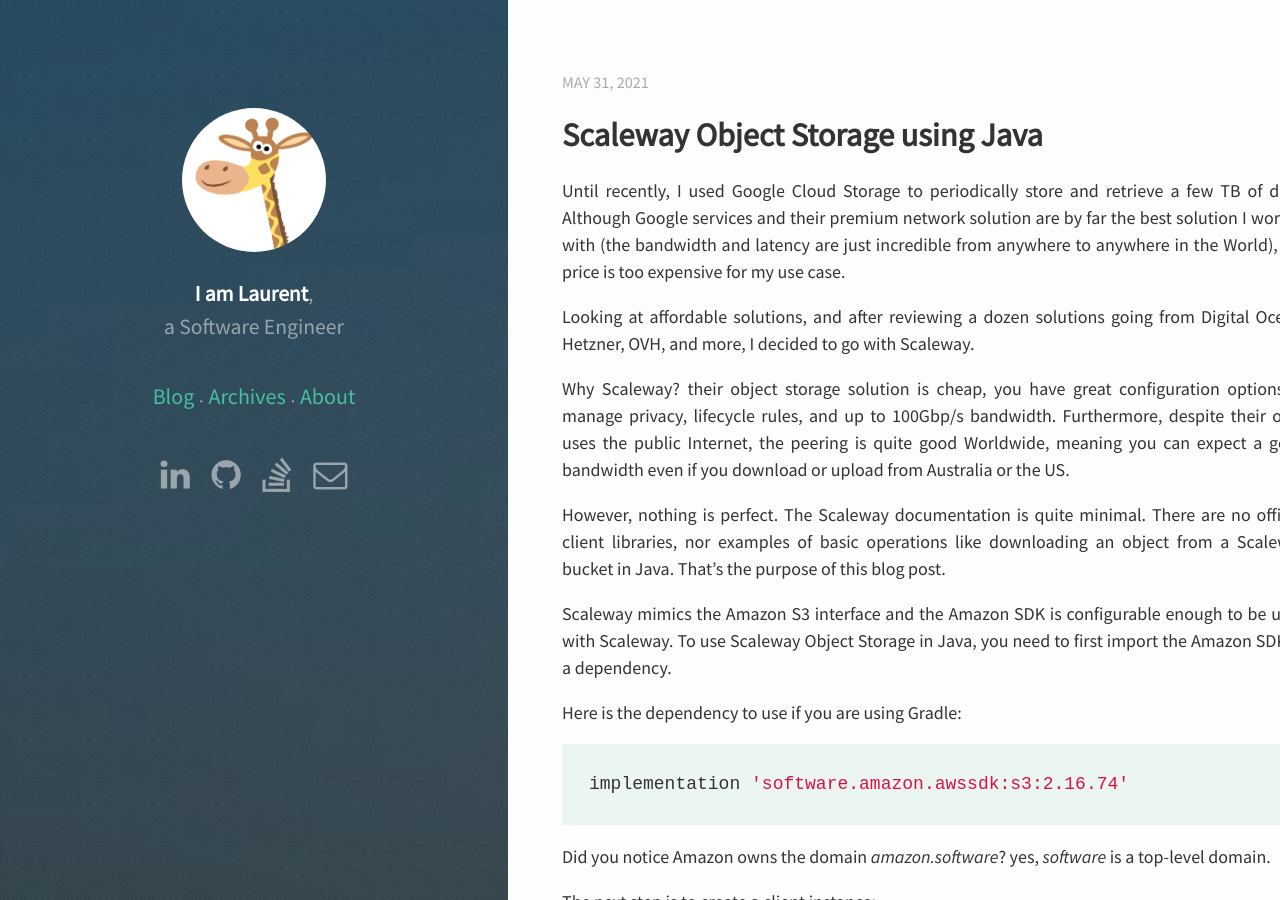
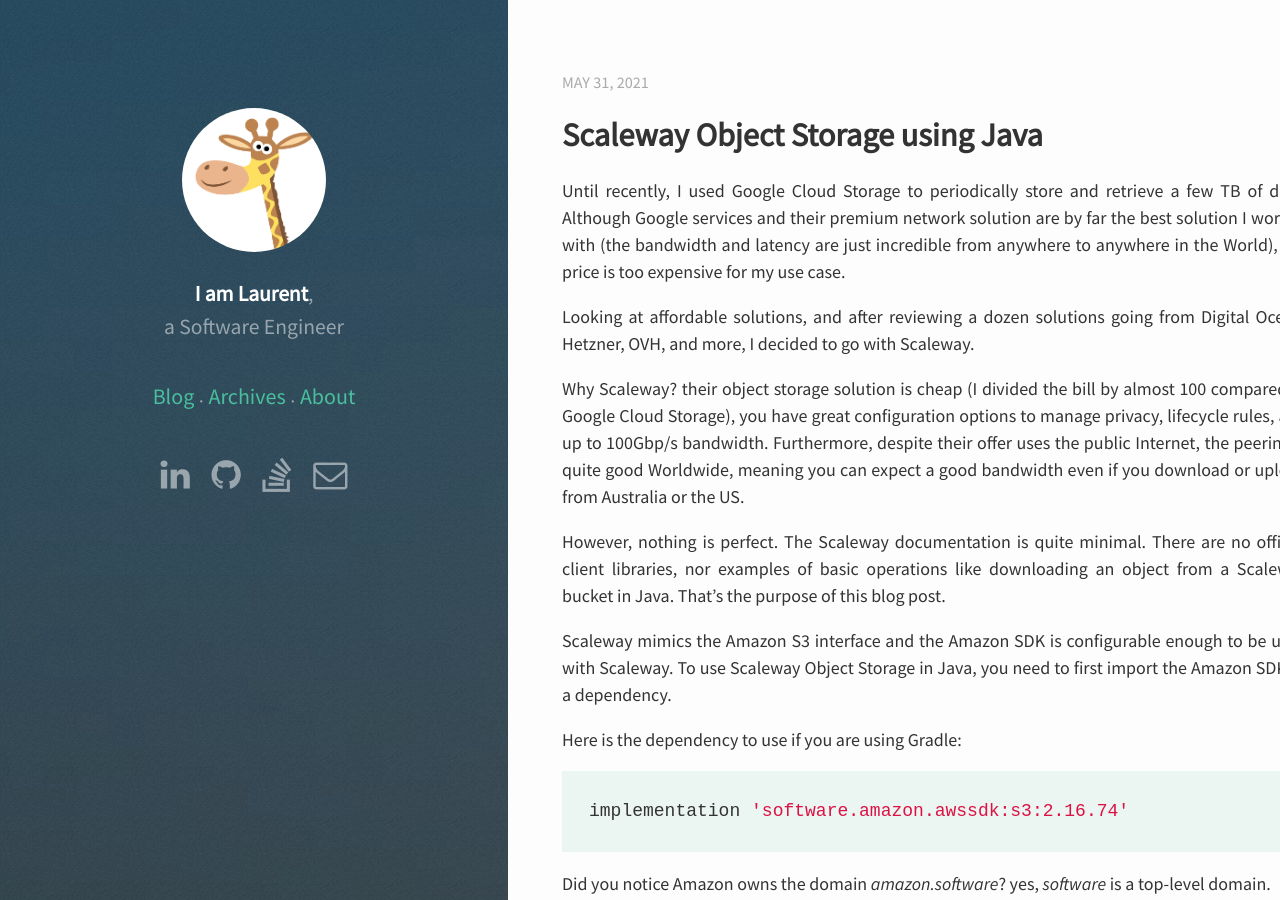
Before and after one commit to lpellegr/pellegrino.link, a Jekyll site: the page built from _posts/2021-05-31-scaleway-object-storage-s3-java-library.md, in a window 1280 px wide and 900 px high. Built offline with Jekyll 4.4.1, drawn with Linux system fonts in a browser that asks for light colours; nearby versions of some CDN libraries; a script that is not in the unit is left out; comment, search, counter and statistics services are not loaded.

Commit message:
Mention how much is saved on the bill

```diff
--- a/_posts/2021-05-31-scaleway-object-storage-s3-java-library.md
+++ b/_posts/2021-05-31-scaleway-object-storage-s3-java-library.md
@@ -18,7 +18,8 @@
 Looking at affordable solutions, and after reviewing a dozen solutions going
 from Digital Ocean, Hetzner, OVH, and more, I decided to go with Scaleway.
 
-Why Scaleway? their object storage solution is cheap, you have great
+Why Scaleway? their object storage solution is cheap (I divided the bill by
+almost 100 compared to Google Cloud Storage), you have great
 configuration options to manage privacy, lifecycle rules, and up to 100Gbp/s
 bandwidth. Furthermore, despite their offer uses the public Internet, the
 peering is quite good Worldwide, meaning you can expect a good bandwidth even if
```
